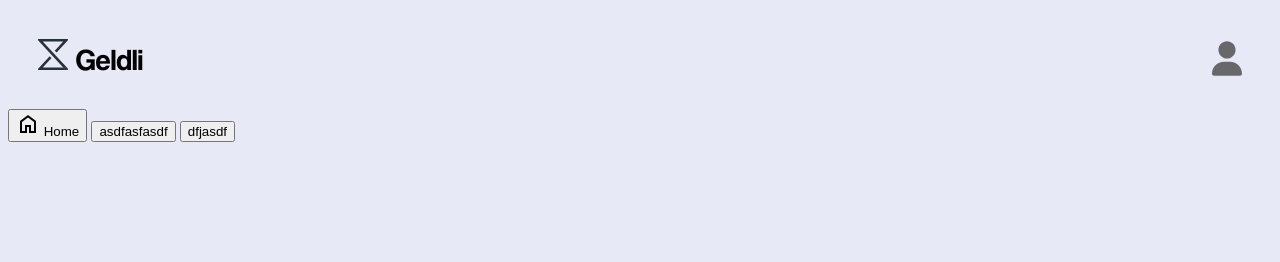
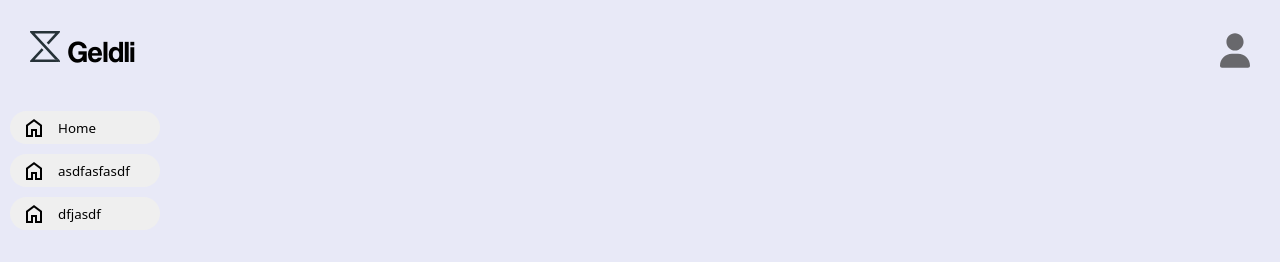
Before and after one commit to MatheusGambaroGuilherme/Geldli, a plain HTML site: page pages/home.html in a window 1280 px wide. Drawn offline with nearby package versions, Linux system fonts and the light colour scheme.

Commit message:
sidebar tá quase pronta

```diff
--- a/pages/home.html
+++ b/pages/home.html
@@ -16,22 +16,24 @@
         <img src="../images/login/icon-user.svg" alt="Botão de Login do Usuário" class="logo">
     </header>
 
-    <aside>
+    <aside class="sidebar">
         <nav>
             <button>
                 <span>
                     <i class="material-symbols-outlined"> home </i>
-                    <span>Home</span>
+                    <span class="textoBtn">Home</span>
                 </span>
             </button>
             <button>
                 <span>
-                    <span>asdfasfasdf</span>
+                    <i class="material-symbols-outlined"> home </i>
+                    <span class="textoBtn">asdfasfasdf</span>
                 </span>
             </button>
             <button>
                 <span>
-                    <span>dfjasdf</span>
+                    <i class="material-symbols-outlined"> home </i>
+                    <span class="textoBtn">dfjasdf</span>
                 </span>
             </button>
         </nav>
--- a/styles/style.css
+++ b/styles/style.css
@@ -25,6 +25,7 @@ header{
 }
 
 body{
+    margin: 0;
     background-color: var(--branco);
     font-family: 'Noto Sans', sans-serif;
 }
@@ -32,3 +33,65 @@ body{
 .geldli{
     font-family: Coolvetica, sans-serif;
 }
+
+.sidebar{
+    position: fixed;
+    display: flex;
+    flex-direction: column;
+    align-items: flex-start;
+    width: 30%;
+    height: 100%;
+    padding: 10px 10px 30px 10px;
+    transition: 0.8s;
+}
+
+.sidebar button{
+    display: block;
+    border: none;
+    border-radius: 30px;
+    width: 150px;
+    height: 33px;
+    margin-bottom: 10px;
+    font-family: inherit;
+    cursor: pointer;
+    transition:  0.4s;
+    text-align: left;
+    padding: 0;
+}
+
+.sidebar button > span{
+    display: flex;
+    align-items: center;
+    gap: 12px;
+    padding: 0 16px 0 12px;
+}
+
+.sidebar button:hover{
+    transform: scale(1.2);
+    background-color: #e4dfdf;
+}
+
+@media screen and (min-width: 768px) and (max-width: 1023px) {
+    .textoBtn{
+        display: none;
+    }
+
+    .sidebar button{
+        width: 33px;
+        height: 33px;
+        margin-bottom: 10px;
+    }
+}
+
+@media screen and (max-width: 767px) {
+    main{
+        display: flex;
+        flex-direction: column;
+        align-items: center;
+    }
+
+    .boxMain{
+        margin-bottom: 30px;
+        width: 60vw;
+    }
+}
```
